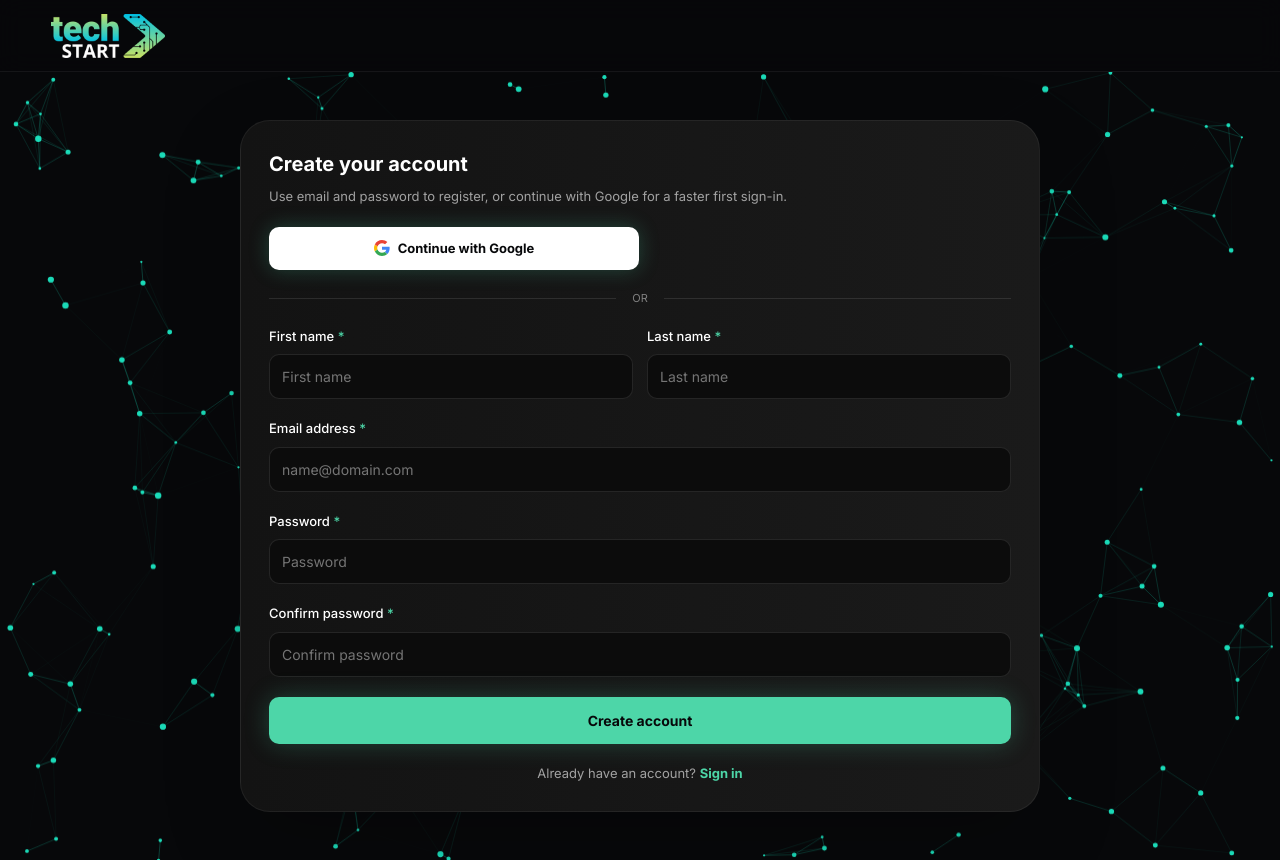
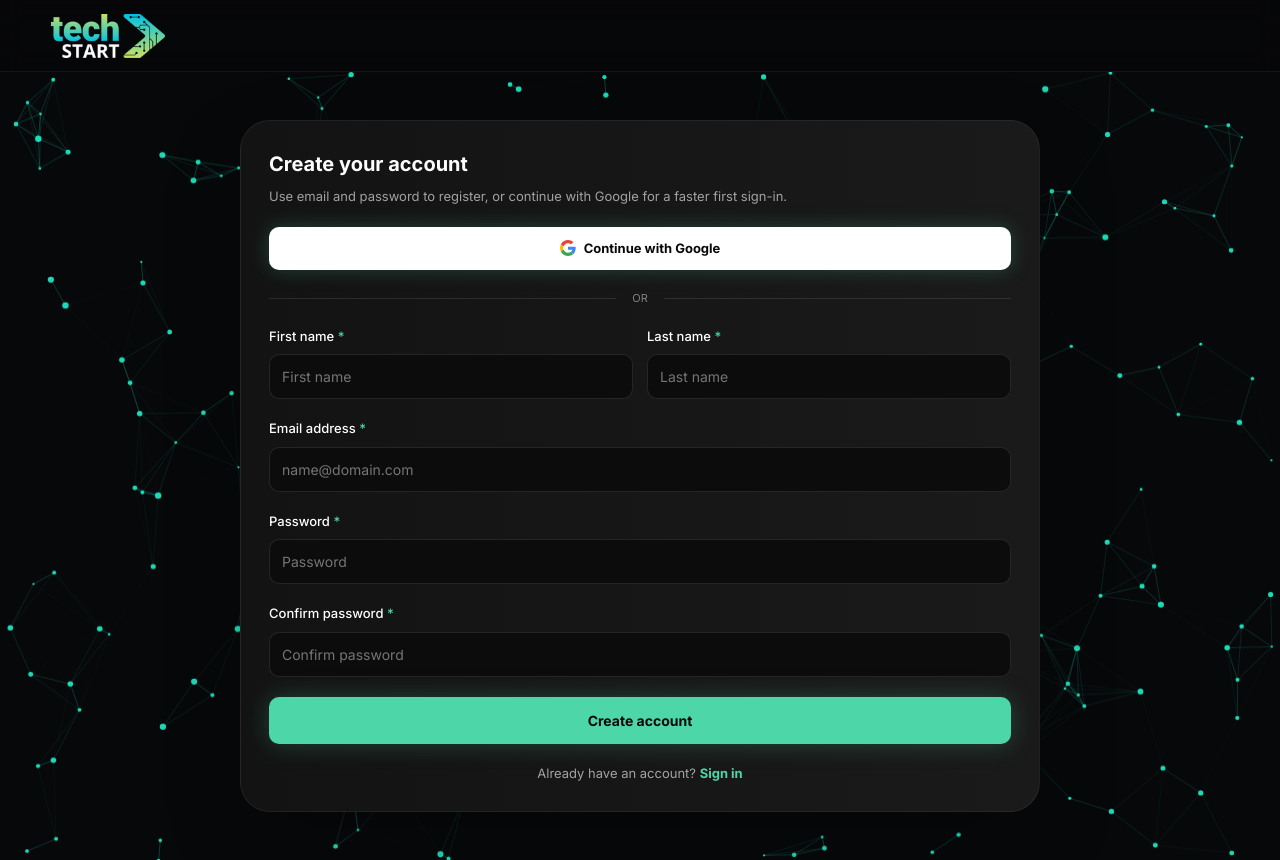
Before and after one commit to techstartucalgary/Tech-Start-Hackathon-2026, a Next.js app in the folder frontend/: page /register in a window 1280 px wide. Built offline with nearby package versions, Linux system fonts and the light colour scheme.

Commit message:
- Changed the continue with google button to not cap its width at 370px, now it flows dynamically

```diff
--- a/frontend/components/registration-card/registration-card.js
+++ b/frontend/components/registration-card/registration-card.js
@@ -107,7 +107,6 @@ export default function RegistrationCard() {
           justifyContent: 'center',
           gap: '8px',
           width: '100%',
-          maxWidth: '370px',
           marginTop: '20px',
           padding: '12px',
           borderRadius: '10px',
```
